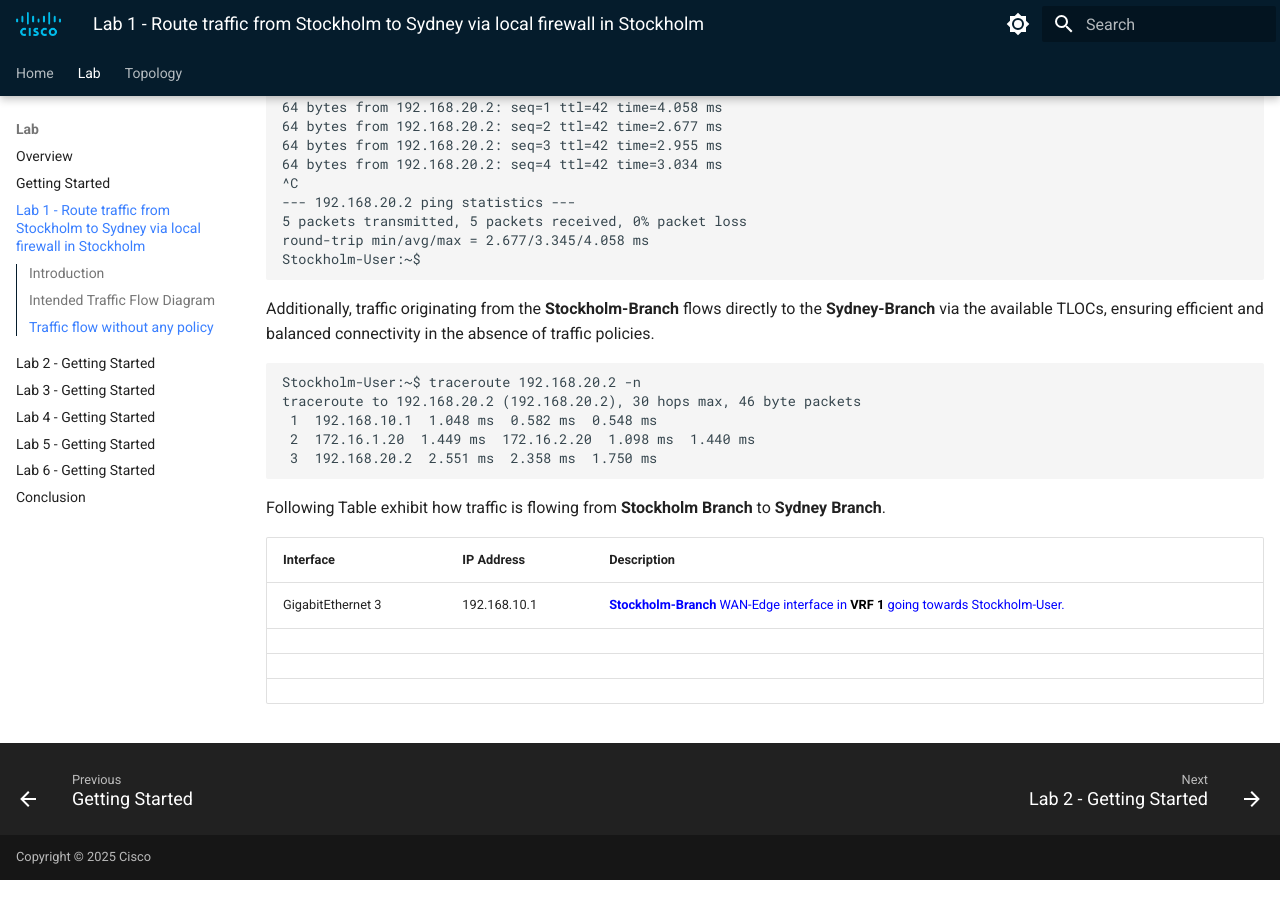
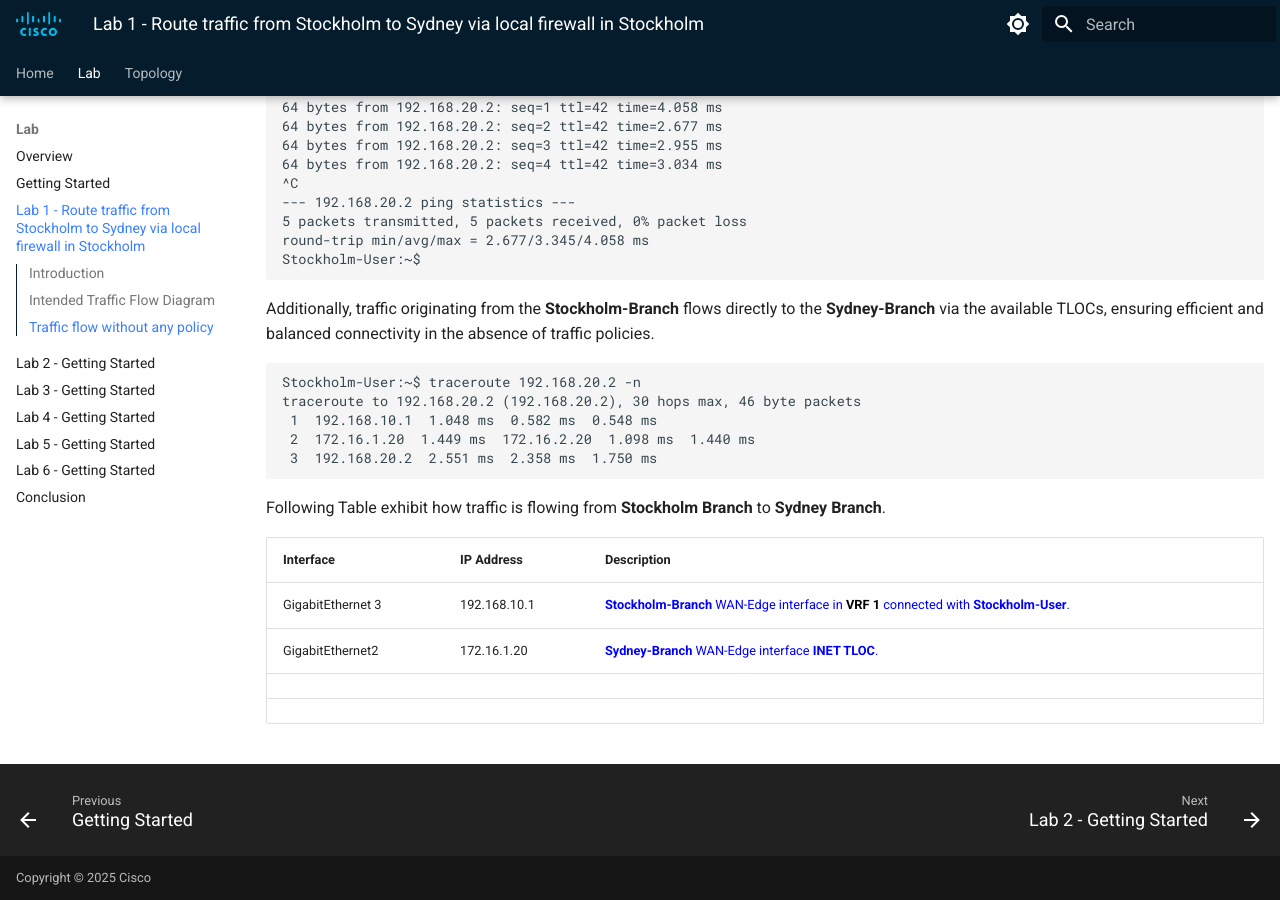
Before and after one commit to ciscodocs/ltrent-2008-clemea25, an MkDocs documentation site: the page built from docs/lab1_getting_started.md, in a window 1280 px wide and 900 px high, scrolled down 2502 px. Built offline with MkDocs 1.6.1 and Material for MkDocs 9.7.7, drawn with Linux system fonts in a browser that asks for light colours.

Commit message:
Scenario-1 guide.

```diff
--- a/docs/lab1_getting_started.md
+++ b/docs/lab1_getting_started.md
@@ -84,9 +84,9 @@ traceroute to 192.168.20.2 (192.168.20.2), 30 hops max, 46 byte packets
 
 Following Table exhibit how traffic is flowing from **Stockholm Branch** to **Sydney Branch**.
 
-| Interface         | IP Address | Description                                                                                                                       |
-|-------------------|------|-----------------------------------------------------------------------------------------------------------------------------------|
-| GigabitEthernet 3 |192.168.10.1      | <font color="blue"> **Stockholm-Branch** WAN-Edge interface in **<font color="black">VRF 1</font>** going towards Stockholm-User. |
-|                   |      |                                                                                                                                   |
-|                   |      |                                                                                                                                   |
-|                   |      |                                                                                                                                   |
+| Interface         | IP Address   | Description                                                                                                                            |
+|-------------------|--------------|----------------------------------------------------------------------------------------------------------------------------------------|
+| GigabitEthernet 3 | 192.168.10.1 | <font color="blue"> **Stockholm-Branch** WAN-Edge interface in **<font color="black">VRF 1</font>** connected with **Stockholm-User**. |
+| GigabitEthernet2  | 172.16.1.20  | <font color="blue"> **Sydney-Branch** WAN-Edge interface  **INET TLOC**.</font>                                                        |
+|                   |              |                                                                                                                                        |
+|                   |              |                                                                                                                                        |
```
